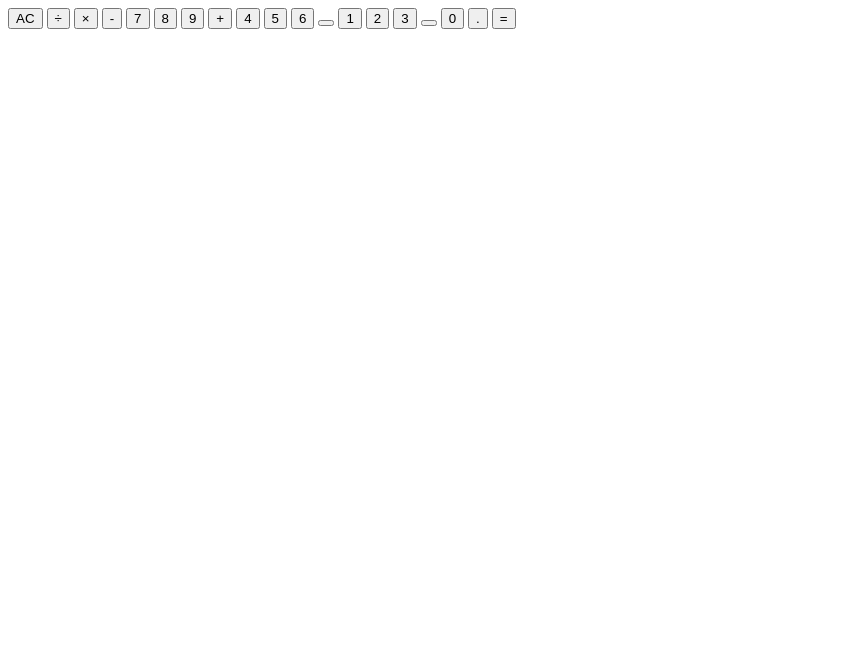
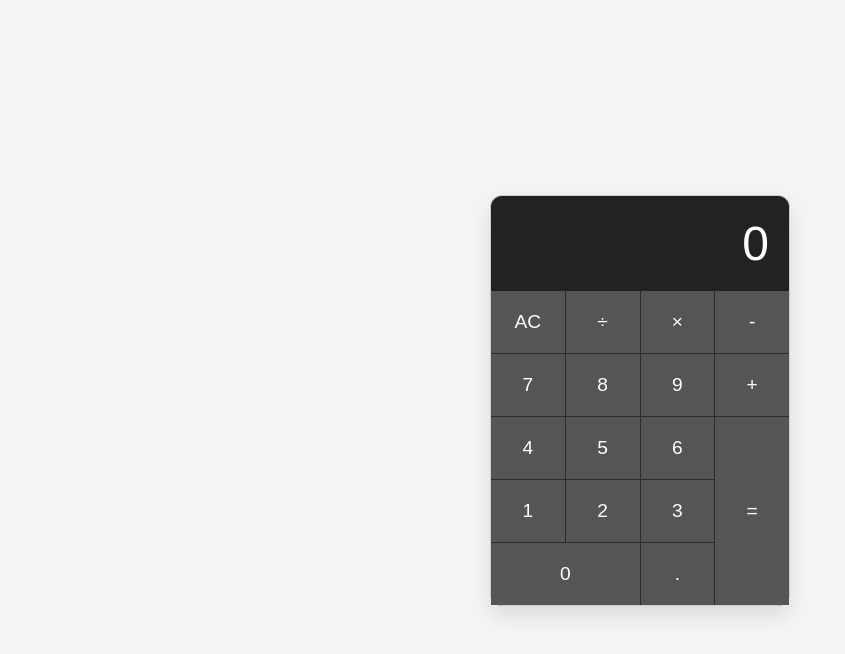
Before and after one commit to Kutman911/calculator, a website: page index.html in a window 1280 px wide. Shown: the whole page, without its empty margins (0-845 px from the left). Drawn offline with Linux system fonts and the light colour scheme.

Commit message:
Corrected html

```diff
--- a/index.html
+++ b/index.html
@@ -1,3 +1,15 @@
+<!DOCTYPE html>
+<html lang="en">
+<head>
+    <meta charset="UTF-8">
+    <meta name="viewport" content="width=device-width, initial-scale=1.0">
+    <title>JS Calculator</title>
+    <link rel="stylesheet" href="style.css">
+</head>
+<body>
+<div class="calculator">
+    <div class="calculator__display">0</div>
+
     <div class="calculator__keys">
         <button data-action="clear">AC</button>
         <button class="key--operator" data-action="divide">÷</button>
@@ -12,14 +24,16 @@
         <button>4</button>
         <button>5</button>
         <button>6</button>
-    <button class="key--operator placeholder-hidden"></button>
 
         <button>1</button>
         <button>2</button>
         <button>3</button>
-    <button class="key--operator placeholder-hidden"></button>
 
         <button class="key--zero">0</button>
         <button data-action="decimal">.</button>
         <button class="key--equal" data-action="calculate">=</button>
     </div>
+</div>
+<script src="script.js"></script>
+</body>
+</html>
--- a/script.js
+++ b/script.js
@@ -45,7 +45,6 @@
         if (!displayedNum.includes('.')) {
             display.textContent = displayedNum + '.';
         }
-        // If an operator was pressed, start a new number with '0.'
         if (calculatorState.waitingForSecondOperand) {
             display.textContent = '0.';
             calculatorState.waitingForSecondOperand = false;
```
Lines whose indentation alone changed are shown as unchanged.
